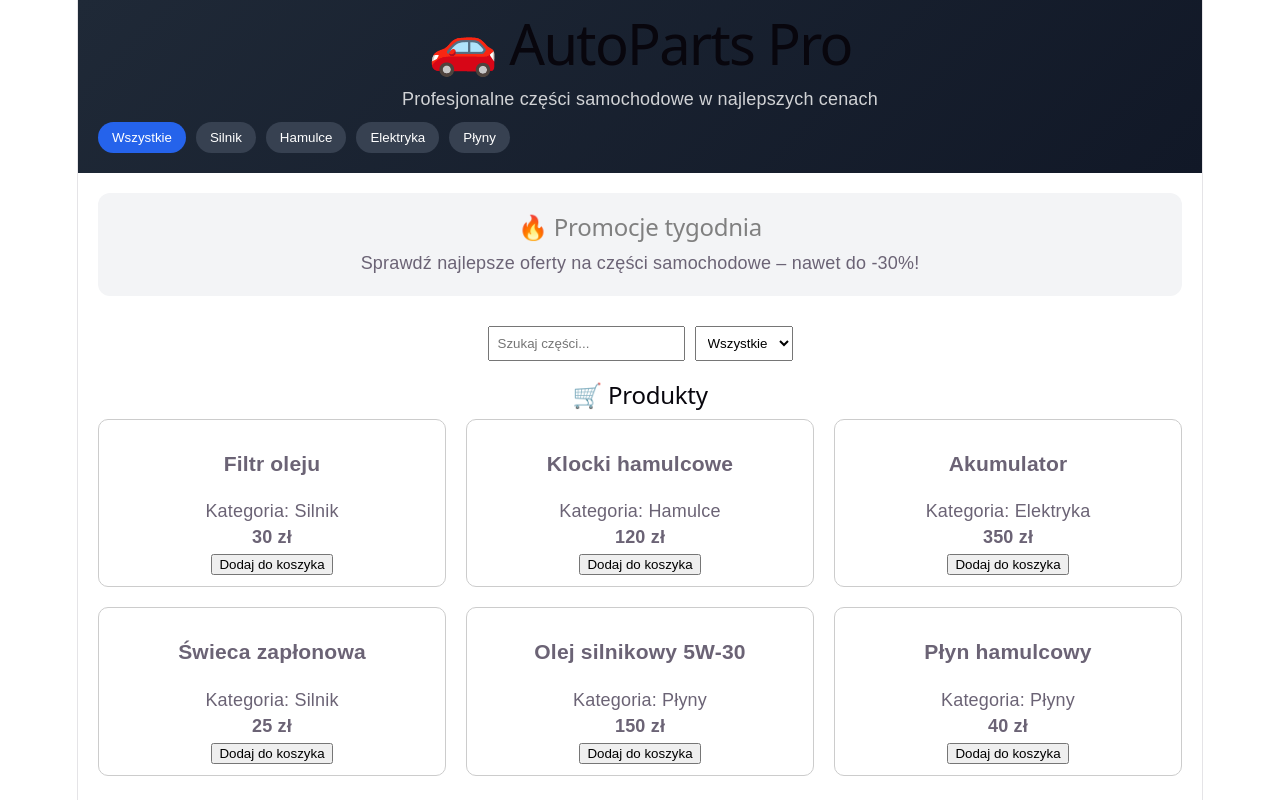
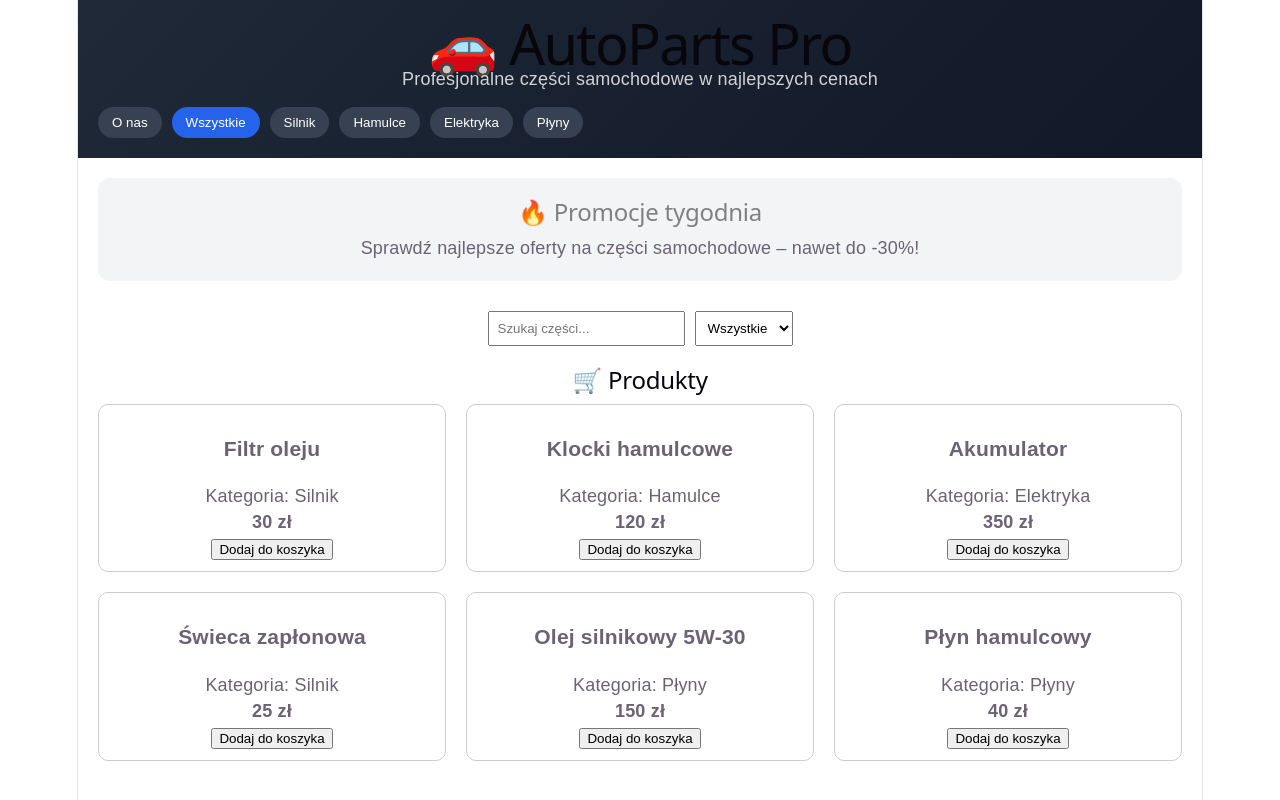
Before and after one commit to Krysmal/MotShop, a React (Vite) app in the folder MotShop/: page / in a window 1280 px wide. Shown: the top 800 px of the page. Built offline with nearby package versions, Linux system fonts and the light colour scheme.

Commit message:
about tab

```diff
--- a/MotShop/src/App.jsx
+++ b/MotShop/src/App.jsx
@@ -13,6 +13,7 @@ export default function CarPartsShop() {
   const [cart, setCart] = useState([]);
   const [search, setSearch] = useState("");
   const [category, setCategory] = useState("Wszystkie");
+  const [view, setView] = useState("shop"); // 🔥 NOWY STAN
 
   const categories = ["Wszystkie", ...new Set(productsData.map(p => p.category))];
 
@@ -50,19 +51,39 @@ export default function CarPartsShop() {
       {/* HEADER */}
       <header style={{ padding: "20px", background: "linear-gradient(135deg, #1f2937, #111827)", color: "white" }}>
         <h1 style={{ margin: 10 }}>🚗 AutoParts Pro</h1>
-        <p style={{ opacity: 0.8, marginTop: 30}}>Profesjonalne części samochodowe w najlepszych cenach</p>
+        <p style={{ opacity: 0.8, marginTop: 10 }}>Profesjonalne części samochodowe w najlepszych cenach</p>
 
-        <div style={{ marginTop: "10px", display: "flex", gap: "10px", flexWrap: "wrap" }}>
-          {categories.map((cat) => (
+        <div style={{ marginTop: "15px", display: "flex", gap: "10px", flexWrap: "wrap" }}>
+
+          {/* O NAS */}
           <button
-              key={cat}
-              onClick={() => setCategory(cat)}
+            onClick={() => setView("about")}
             style={{
               padding: "8px 14px",
               borderRadius: "20px",
               border: "none",
               cursor: "pointer",
-                background: category === cat ? "#2563eb" : "#374151",
+              background: view === "about" ? "#2563eb" : "#374151",
+              color: "white"
+            }}
+          >
+            O nas
+          </button>
+
+          {/* KATEGORIE */}
+          {categories.map((cat) => (
+            <button
+              key={cat}
+              onClick={() => {
+                setCategory(cat);
+                setView("shop");
+              }}
+              style={{
+                padding: "8px 14px",
+                borderRadius: "20px",
+                border: "none",
+                cursor: "pointer",
+                background: category === cat && view === "shop" ? "#2563eb" : "#374151",
                 color: "white"
               }}
             >
@@ -75,9 +96,38 @@ export default function CarPartsShop() {
       {/* CONTENT */}
       <main style={{ flex: 1, padding: "20px" }}>
 
+        {view === "about" ? (
+          <div style={{ maxWidth: "800px" }}>
+            <h2>O nas</h2>
+            <p>
+              AutoParts Pro to dynamicznie rozwijająca się firma z branży motoryzacyjnej,
+              działająca na rynku od 2015 roku. Specjalizujemy się w sprzedaży wysokiej jakości
+              części samochodowych dla klientów indywidualnych oraz warsztatów.
+            </p>
+
+            <p>
+              Naszą misją jest dostarczanie sprawdzonych produktów w konkurencyjnych cenach
+              oraz zapewnienie szybkiej i profesjonalnej obsługi.
+            </p>
+
+            <p>
+              Współpracujemy z renomowanymi producentami, dzięki czemu masz pewność,
+              że kupujesz części, które naprawdę działają.
+            </p>
+
+            <h3>Dlaczego my?</h3>
+            <ul>
+              <li>✔ Ponad 10 000 zadowolonych klientów</li>
+              <li>✔ Szybka realizacja zamówień</li>
+              <li>✔ Fachowe doradztwo</li>
+              <li>✔ Sprawdzeni dostawcy</li>
+            </ul>
+          </div>
+        ) : (
+          <>
             {/* BANER */}
             <div style={{ marginBottom: "30px", padding: "20px", borderRadius: "12px", background: "#f3f4f6" }}>
-          <h2 style={{color: "grey"}}>🔥 Promocje tygodnia</h2>
+              <h2 style={{ color: "grey" }}>🔥 Promocje tygodnia</h2>
               <p>Sprawdź najlepsze oferty na części samochodowe – nawet do -30%!</p>
             </div>
 
@@ -117,7 +167,7 @@ export default function CarPartsShop() {
 
             {/* ZALETY */}
             <div style={{ marginTop: "40px", padding: "20px", background: "#f9fafb", borderRadius: "12px" }}>
-          <h2 style={{color: "grey"}}>Dlaczego warto u nas kupować?</h2>
+              <h2 style={{ color: "grey" }}>Dlaczego warto u nas kupować?</h2>
               <ul>
                 <li>✔ Szybka wysyłka (24h)</li>
                 <li>✔ Gwarancja jakości</li>
@@ -145,6 +195,8 @@ export default function CarPartsShop() {
               )}
               <p><strong>Suma: {total} zł</strong></p>
             </div>
+          </>
+        )}
 
       </main>
 
```
Lines whose indentation alone changed are shown as unchanged.
